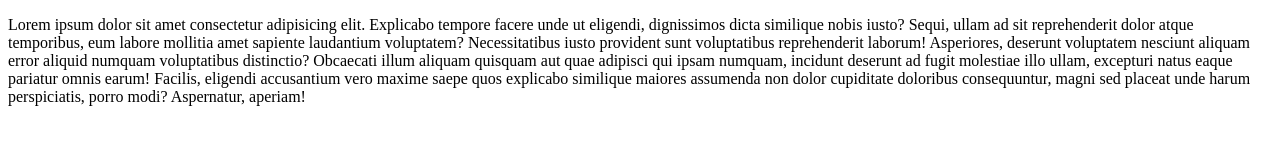
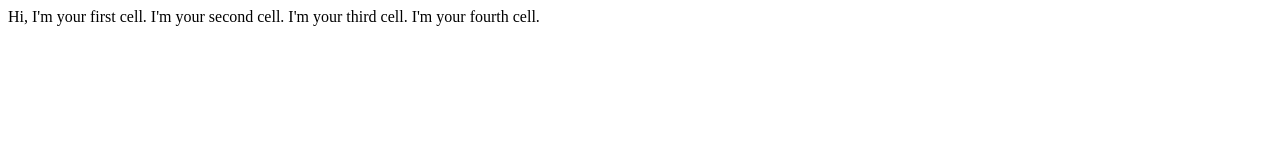
Before and after one commit to T3-Zavr/Homework-4, a plain HTML site: page index.html in a window 1280 px wide. Drawn offline with Linux system fonts and the light colour scheme.

Commit message:
create table

```diff
--- a/index.html
+++ b/index.html
@@ -6,6 +6,12 @@
     <title>Document</title>
 </head>
 <body>
-    <p>Lorem ipsum dolor sit amet consectetur adipisicing elit. Explicabo tempore facere unde ut eligendi, dignissimos dicta similique nobis iusto? Sequi, ullam ad sit reprehenderit dolor atque temporibus, eum labore mollitia amet sapiente laudantium voluptatem? Necessitatibus iusto provident sunt voluptatibus reprehenderit laborum! Asperiores, deserunt voluptatem nesciunt aliquam error aliquid numquam voluptatibus distinctio? Obcaecati illum aliquam quisquam aut quae adipisci qui ipsam numquam, incidunt deserunt ad fugit molestiae illo ullam, excepturi natus eaque pariatur omnis earum! Facilis, eligendi accusantium vero maxime saepe quos explicabo similique maiores assumenda non dolor cupiditate doloribus consequuntur, magni sed placeat unde harum perspiciatis, porro modi? Aspernatur, aperiam!</p>
+    <tr>
+        <td>Hi, I'm your first cell.</td>
+        <td>I'm your second cell.</td>
+        <td>I'm your third cell.</td>
+        <td>I'm your fourth cell.</td>
+      </tr>
+
 </body>
 </html>
```
